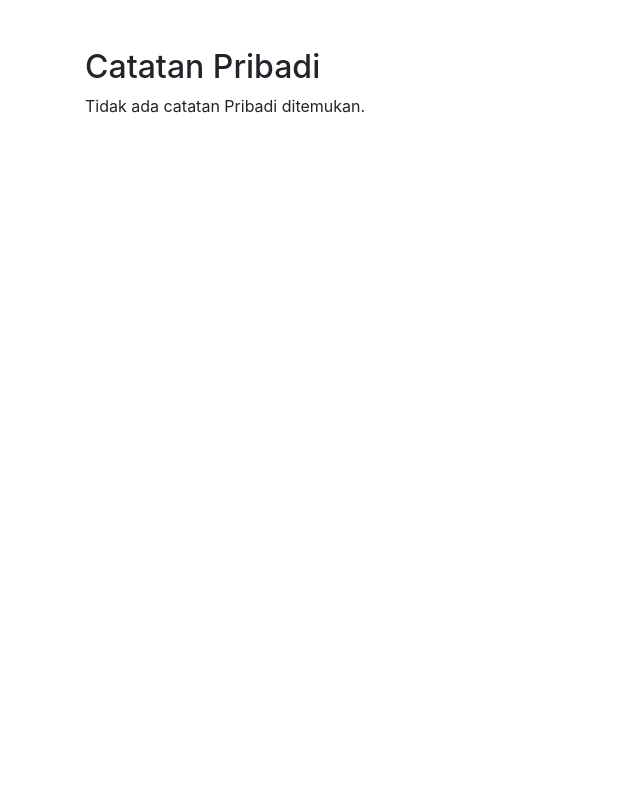
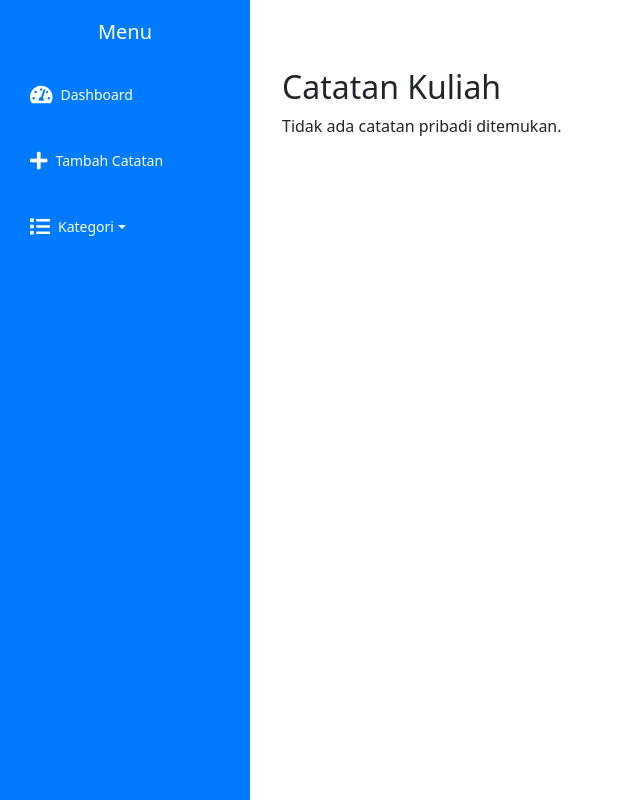
Before and after one commit to MuzharMaulana/PROJECT-RPL-KEL-2, a PHP site: page /pribadi.php in a window 1280 px wide. Shown: the whole page, without its empty margins (0-640 px from the left). Run offline with PHP 8.4, Linux system fonts and the light colour scheme; tables that the repository leaves empty or names only in its code hold one stand-in row (values such as "Sample post").

Commit message:
update program pribadi

```diff
--- a/pribadi.php
+++ b/pribadi.php
@@ -2,10 +2,10 @@
 session_start();
 include 'config.php';
 
-// ID kategori Pribadi (misalnya 3)
+// ID kategori pribadi (misalnya 3)
 $kategoriId = 3;
 
-// Ambil catatan dengan kategori Pribadi
+// Ambil catatan dengan kategori pribadi
 $query = "SELECT notes.*, categories.nama_kategori FROM notes
           LEFT JOIN categories ON notes.kategori_id = categories.id
           WHERE notes.kategori_id = " . intval($kategoriId);
@@ -18,12 +18,81 @@ $notesResult = $conn->query($query);
 <head>
     <meta charset="UTF-8">
     <meta name="viewport" content="width=device-width, initial-scale=1.0">
-    <title>Catatan Pribadi</title>
-    <link href="https://stackpath.bootstrapcdn.com/bootstrap/4.5.2/css/bootstrap.min.css" rel="stylesheet">
+    <title>Catatan pribadi</title>
+
+    <!-- Bootstrap CSS -->
+    <link href="https://cdn.jsdelivr.net/npm/bootstrap@5.3.0-alpha1/dist/css/bootstrap.min.css" rel="stylesheet">
+    <link rel="stylesheet" href="https://cdnjs.cloudflare.com/ajax/libs/font-awesome/5.15.1/css/all.min.css"> <!-- Ikon Font Awesome -->
+
+    <style>
+        .sidebar {
+            width: 250px;
+            background-color: #007bff;
+            color: white;
+            padding: 20px;
+            height: 100vh;
+        }
+        .sidebar h2 {
+            text-align: center;
+            margin-bottom: 30px;
+            font-size: 20px;
+        }
+        .sidebar ul {
+            list-style: none;
+            padding: 0;
+        }
+        .sidebar ul li {
+            margin: 25px 0;
+        }
+        .sidebar ul li a {
+            color: white;
+            text-decoration: none;
+            padding: 10px;
+            display: flex;
+            align-items: center;
+            font-size: 14px;
+        }
+        .sidebar ul li a:hover {
+            background-color: #0056b3;
+            border-radius: 5px;
+        }
+        .sidebar ul li a i {
+            margin-right: 8px;
+            font-size: 20px;
+        }
+        .main-content {
+            flex: 1;
+            padding: 20px;
+            background-color: white;
+            min-height: 100vh;
+        }
+    </style>
 </head>
 <body>
+
+<div class="d-flex">
+    <div class="sidebar">
+        <h2>Menu</h2>
+        <ul>
+            <li><a href="dashboard.php"><i class="fas fa-tachometer-alt"></i>Dashboard</a></li>
+            <li><a href="add_note.php"><i class="fas fa-plus"></i>Tambah Catatan</a></li>
+
+            <!-- Dropdown untuk Kategori -->
+            <li>
+                <a href="#kategoriSubmenu" data-bs-toggle="collapse" aria-expanded="false" class="dropdown-toggle">
+                    <i class="fas fa-list"></i> Kategori
+                </a>
+                <ul class="collapse list-unstyled" id="kategoriSubmenu">
+                    <li><a href="kuliah.php"><i class="fas fa-book"></i> Kuliah</a></li>
+                    <li><a href="kantor.php"><i class="fas fa-user"></i> Pribadi</a></li>
+                </ul>
+            </li>
+        </ul>
+    </div>
+
+    <div class="main-content">
         <div class="container mt-5">
-        <h2>Catatan Pribadi</h2>
+            <h2>Catatan Kuliah</h2>
             <div id="savedNotes">
                 <?php if ($notesResult->num_rows > 0): ?>
                     <div class="row">
@@ -43,9 +112,14 @@ $notesResult = $conn->query($query);
                         <?php endwhile; ?>
                     </div>
                 <?php else: ?>
-                <p>Tidak ada catatan Pribadi ditemukan.</p>
+                    <p>Tidak ada catatan pribadi ditemukan.</p>
                 <?php endif; ?>
             </div>
         </div>
+    </div>
+</div>
+
+<!-- Bootstrap JS -->
+<script src="https://cdn.jsdelivr.net/npm/bootstrap@5.3.0-alpha1/dist/js/bootstrap.bundle.min.js"></script>
 </body>
 </html>
```
Lines whose indentation alone changed are shown as unchanged.
